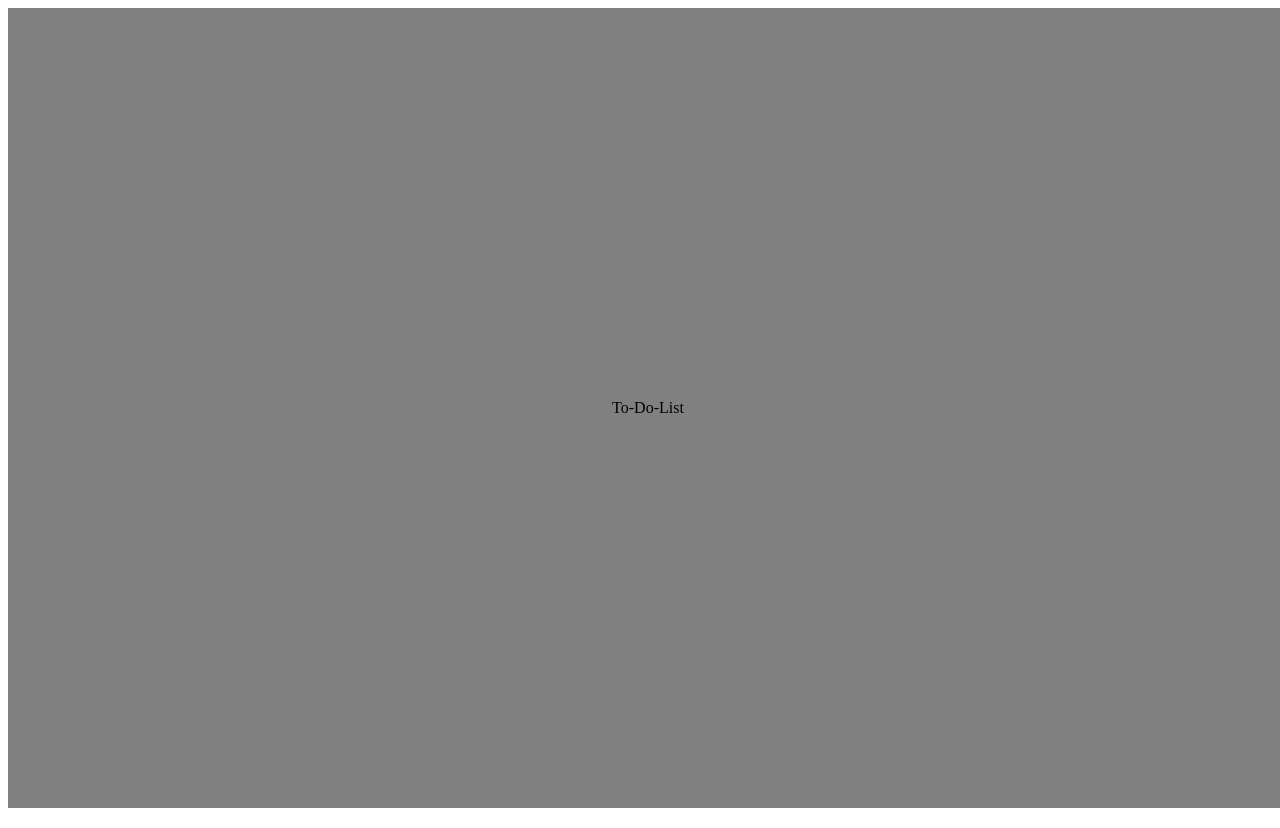
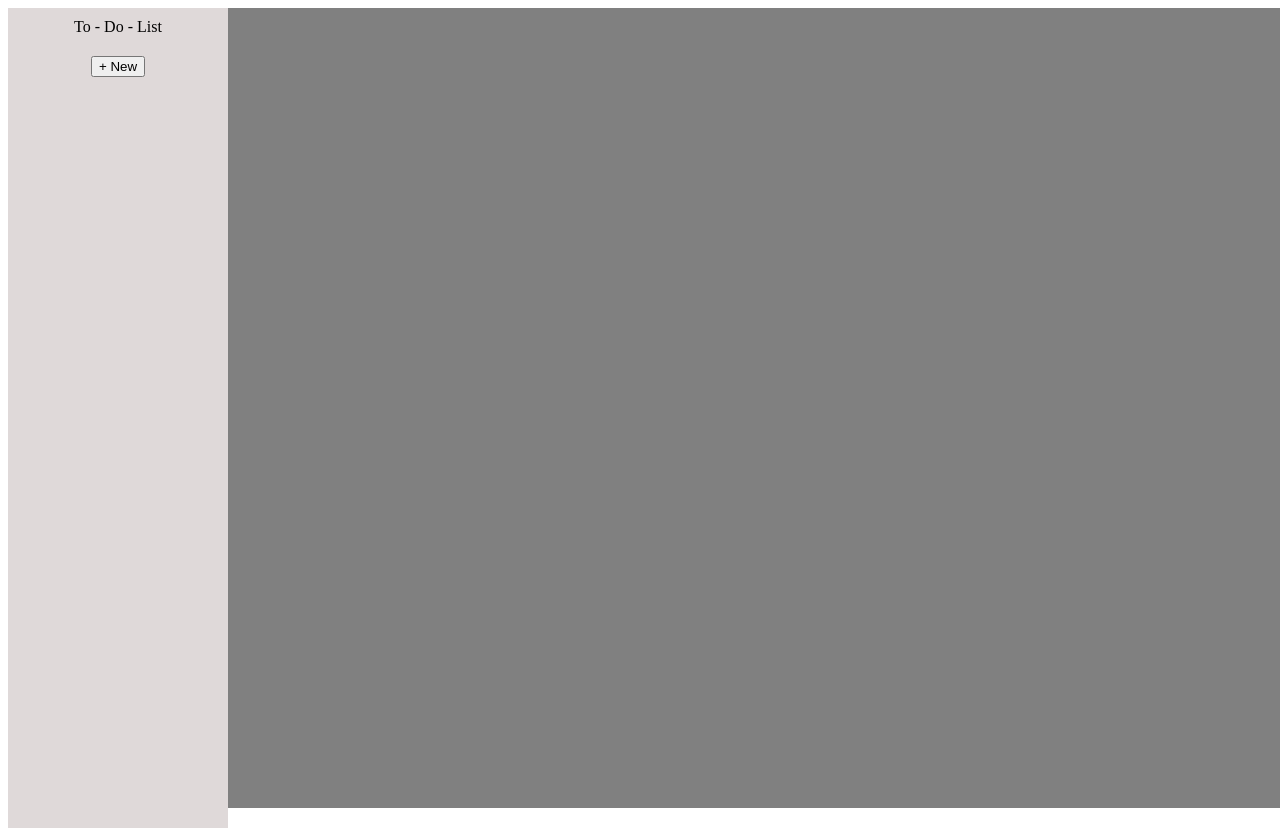
Before and after one commit to btylerw/odin-to-do-list, a website built with webpack: page dist/index.html in a window 1280 px wide. Built offline with nearby package versions, Linux system fonts and the light colour scheme.

Commit message:
Structured page Added button that displays form to add project name

```diff
--- a/src/index.js
+++ b/src/index.js
@@ -3,3 +3,14 @@ import './style.css';
 import loadUI from './ui';
 
 document.body.appendChild(loadUI());
+const newBtn = document.getElementById('new-btn');
+newBtn.addEventListener('click', loadProjectForm);
+
+function loadProjectForm() {
+    const proj = document.getElementById('project-form');
+    if (proj.style.display == 'flex') {
+        proj.style.display = 'none';
+    } else {
+        proj.style.display = 'flex';
+    }
+}
--- a/src/style.css
+++ b/src/style.css
@@ -2,7 +2,19 @@
     height: 100vh;
     width: 100vw;
     background-color: grey;
+}
+
+.sidebar {
     display: flex;
-    justify-content: center;
     align-items: center;
+    flex-direction: column;
+    gap: 20px;
+    padding: 10px;
+    height: 100vh;
+    width: 200px;
+    background-color: rgb(223, 217, 217);
 }
+
+.project-form {
+    display: none;
+}
--- a/src/ui.js
+++ b/src/ui.js
@@ -1,9 +1,27 @@
-import './style.css';
+
 
 function loadUI() {
     const container = document.createElement('div');
     container.classList.add('container');
-    container.innerHTML = 'To-Do-List';
+
+    const sidebar = document.createElement('div');
+    sidebar.classList.add('sidebar');
+    sidebar.innerHTML = 'To - Do - List';
+
+    const new_project = document.createElement('button');
+    new_project.setAttribute('id', 'new-btn')
+    new_project.innerHTML = '+ New';
+
+    const project_form = document.createElement('div');
+    project_form.classList.add('project-form');
+    project_form.setAttribute('id', 'project-form');
+    const name = document.createElement('input');
+    name.placeholder = 'Project Name';
+    project_form.appendChild(name);
+
+    sidebar.append(new_project);
+    sidebar.append(project_form);
+    container.appendChild(sidebar);
     return container;
 }
 
```
Also changed, not shown: dist/main.js.
